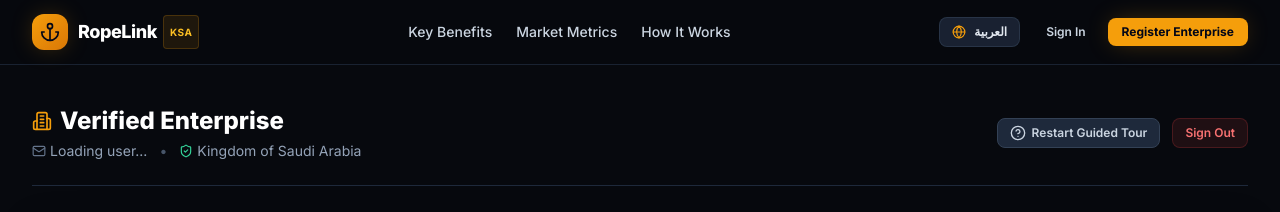
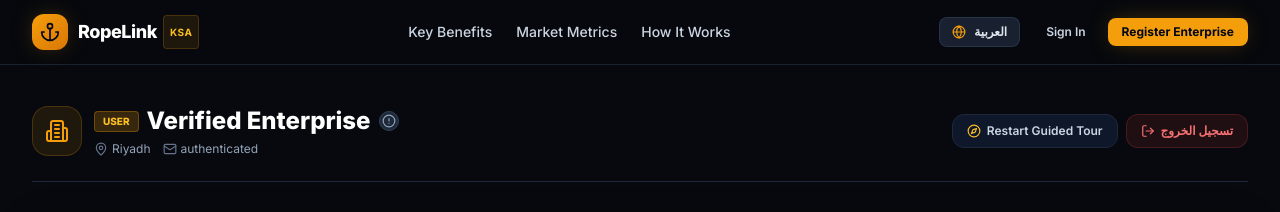
Before and after one commit to MostafaMo426/RopeLink, a Next.js app: page /en/dashboard in a window 1280 px wide. Shown: the top 212 px of the page. Built offline with nearby package versions, Linux system fonts and the light colour scheme; no server answers; the database is empty.

Commit message:
feat: add verified and non-verified check marks beside all companies and suppliers

```diff
--- a/src/components/dashboard/AdminRequestCard.tsx
+++ b/src/components/dashboard/AdminRequestCard.tsx
@@ -5,6 +5,7 @@ import { ManpowerRequest, RequestStatus } from '@/types/database';
 import { MapPin, Users, Calendar, Phone } from 'lucide-react';
 import { formatDate } from '@/lib/utils';
 import { getCityLabel, getStatusLabel, getSpecialtyLabel } from '@/lib/constants';
+import TrustBadge from '@/components/verification/TrustBadge';
 
 interface AdminRequestCardProps {
   request: ManpowerRequest;
@@ -47,7 +48,11 @@ export default function AdminRequestCard({
           </div>
         </div>
 
-        <h3 className="font-bold text-white text-base">{req.company_name}</h3>
+        <div className="flex items-center gap-2">
+          <h3 className="font-bold text-white text-base">{req.company_name}</h3>
+          <TrustBadge status={req.profiles?.verification_status || 'unverified'} variant="icon" />
+        </div>
+
         {req.notes && <p className="text-xs text-slate-400 line-clamp-2">{req.notes}</p>}
       </div>
 
--- a/src/components/dashboard/DashboardHeader.tsx
+++ b/src/components/dashboard/DashboardHeader.tsx
@@ -1,10 +1,11 @@
 'use client';
 
 import { useLocale, useTranslations } from 'next-intl';
-import { Building2, Mail, ShieldCheck, HelpCircle } from 'lucide-react';
+import { User } from '@supabase/supabase-js';
 import { Profile } from '@/types/database';
-import { User } from '@supabase/supabase-js';
+import { Building2, LogOut, Compass, MapPin, Mail } from 'lucide-react';
 import { getCityLabel } from '@/lib/constants';
+import TrustBadge from '@/components/verification/TrustBadge';
 
 interface DashboardHeaderProps {
   user: User | null;
@@ -19,57 +20,60 @@ export default function DashboardHeader({
   onRestartTour,
   onSignOut,
 }: DashboardHeaderProps) {
+  const t = useTranslations('dashboard');
   const locale = useLocale();
-  const t = useTranslations('nav');
-  const tDash = useTranslations('dashboard');
 
-  const cityDisplay = profile?.city
-    ? getCityLabel(profile.city, locale)
-    : tDash('defaultLocation');
+  const isAdmin = profile?.role === 'admin';
+  const roleLabel = isAdmin ? 'ADMIN' : profile?.role ? profile.role.toUpperCase() : 'USER';
+  const companyName = profile?.company_name || user?.user_metadata?.company_name || t('defaultCompany');
+  const city = profile?.city || 'Riyadh';
 
   return (
-    <div
-      id="tour-header"
-      className="flex flex-col sm:flex-row sm:items-center justify-between gap-4 pb-6 border-b border-slate-800"
-    >
+    <div className="flex flex-col sm:flex-row sm:items-center justify-between gap-4 pb-6 border-b border-slate-800">
+      <div className="flex items-center gap-3">
+        <div className="p-3 rounded-2xl bg-amber-500/10 border border-amber-500/20 text-amber-500">
+          <Building2 className="w-6 h-6" />
+        </div>
         <div>
-        <div className="flex items-center gap-2 mb-1">
-          <Building2 className="w-5 h-5 text-amber-500" />
+          <div className="flex items-center gap-2 flex-wrap">
+            <span className="px-2 py-0.5 rounded text-[10px] font-black bg-amber-500/20 text-amber-400 border border-amber-500/30">
+              {roleLabel}
+            </span>
             <h1 className="text-xl sm:text-2xl font-black text-white">
-            {profile?.company_name || user?.email?.split('@')[0] || tDash('defaultCompany')}
+              {companyName}
             </h1>
-          {profile?.role && (
-            <span className="text-[10px] px-2 py-0.5 rounded-full bg-amber-500/10 text-amber-400 border border-amber-500/20 font-bold uppercase">
-              {profile.role}
-            </span>
+            {!isAdmin && (
+              <TrustBadge status={profile?.verification_status || 'unverified'} variant="icon" />
             )}
           </div>
-        <div className="flex items-center gap-3 text-xs sm:text-sm text-slate-400">
+          <div className="flex items-center gap-3 text-xs text-slate-400 mt-1">
+            <span className="flex items-center gap-1">
+              <MapPin className="w-3.5 h-3.5 text-slate-500" />
+              {getCityLabel(city, locale)}
+            </span>
             <span className="flex items-center gap-1">
               <Mail className="w-3.5 h-3.5 text-slate-500" />
-            {user?.email || tDash('loadingUser')}
-          </span>
-          <span className="text-slate-600">•</span>
-          <span className="flex items-center gap-1">
-            <ShieldCheck className="w-3.5 h-3.5 text-emerald-400" />
-            {cityDisplay}
+              {user?.email || 'authenticated'}
             </span>
           </div>
         </div>
+      </div>
 
-      <div className="flex items-center gap-3">
+      <div className="flex items-center gap-2 self-start sm:self-center">
         <button
           onClick={onRestartTour}
-          className="inline-flex items-center gap-1.5 px-3 py-1.5 rounded-lg text-xs font-semibold bg-slate-800 text-slate-300 hover:text-amber-400 border border-slate-700 transition-colors cursor-pointer"
+          className="px-3.5 py-2 rounded-xl bg-slate-900 border border-slate-800 hover:border-slate-700 text-xs font-semibold text-slate-300 hover:text-white transition-all flex items-center gap-1.5 cursor-pointer"
         >
-          <HelpCircle className="w-4 h-4" />
-          <span>{tDash('restartTour')}</span>
+          <Compass className="w-3.5 h-3.5 text-amber-400" />
+          <span>{t('restartTour')}</span>
         </button>
+
         <button
           onClick={onSignOut}
-          className="px-3 py-1.5 rounded-lg text-xs font-semibold bg-red-500/10 text-red-400 border border-red-500/20 hover:bg-red-500/20 transition-colors cursor-pointer"
+          className="px-3.5 py-2 rounded-xl bg-red-500/10 border border-red-500/20 hover:bg-red-500/20 text-xs font-semibold text-red-400 transition-all flex items-center gap-1.5 cursor-pointer"
         >
-          {t('logout')}
+          <LogOut className="w-3.5 h-3.5" />
+          <span>تسجيل الخروج</span>
         </button>
       </div>
     </div>
--- a/src/components/dashboard/RequestsList.tsx
+++ b/src/components/dashboard/RequestsList.tsx
@@ -5,6 +5,7 @@ import { ManpowerRequest } from '@/types/database';
 import { MapPin, Users, Calendar } from 'lucide-react';
 import { formatDate } from '@/lib/utils';
 import { getCityLabel, getStatusLabel, getSpecialtyLabel } from '@/lib/constants';
+import TrustBadge from '@/components/verification/TrustBadge';
 
 interface RequestsListProps {
   requests: ManpowerRequest[];
@@ -50,9 +51,12 @@ export default function RequestsList({ requests, loading }: RequestsListProps) {
                   </span>
                 </div>
 
-                <h4 className="font-bold text-white text-sm sm:text-base">
-                  {req.company_name}
-                </h4>
+                <div className="flex items-center gap-2">
+                  <h4 className="font-bold text-white text-sm sm:text-base">
+                    {req.company_name}
+                  </h4>
+                  <TrustBadge status={req.profiles?.verification_status || 'unverified'} variant="icon" />
+                </div>
 
                 {req.notes && (
                   <p className="text-xs text-slate-400 line-clamp-2 leading-relaxed">
--- a/src/components/marketplace/MarketplaceCard.tsx
+++ b/src/components/marketplace/MarketplaceCard.tsx
@@ -70,7 +70,10 @@ export default function MarketplaceCard({
 
         {/* Title & Specialty */}
         <div>
-          <h3 className="font-bold text-white text-base mb-1">{req.company_name}</h3>
+          <div className="flex items-center gap-2 mb-1">
+            <h3 className="font-bold text-white text-base">{req.company_name}</h3>
+            <TrustBadge status={req.profiles?.verification_status || 'unverified'} variant="icon" />
+          </div>
           <p className="text-xs text-amber-400 font-semibold">{getSpecialtyLabel(req.specialty, locale)}</p>
         </div>
 
--- a/src/components/verification/TrustBadge.tsx
+++ b/src/components/verification/TrustBadge.tsx
@@ -2,15 +2,61 @@
 
 import { useTranslations } from 'next-intl';
 import { VerificationStatus } from '@/types/database';
-import { ShieldCheck, Clock, AlertCircle, XCircle } from 'lucide-react';
+import { ShieldCheck, Clock, AlertCircle, XCircle, CheckCircle2 } from 'lucide-react';
 
 interface TrustBadgeProps {
-  status: VerificationStatus;
+  status?: VerificationStatus;
   size?: 'sm' | 'md';
+  variant?: 'badge' | 'icon';
 }
 
-export default function TrustBadge({ status, size = 'sm' }: TrustBadgeProps) {
+export default function TrustBadge({
+  status = 'unverified',
+  size = 'sm',
+  variant = 'badge',
+}: TrustBadgeProps) {
   const t = useTranslations('verification');
+
+  if (variant === 'icon') {
+    if (status === 'verified') {
+      return (
+        <span
+          title={t('badgeVerified')}
+          className="inline-flex items-center justify-center p-0.5 rounded-full bg-emerald-500/20 text-emerald-400 border border-emerald-500/40 shrink-0"
+        >
+          <CheckCircle2 className="w-3.5 h-3.5" />
+        </span>
+      );
+    }
+    if (status === 'pending_review') {
+      return (
+        <span
+          title={t('badgePending')}
+          className="inline-flex items-center justify-center p-0.5 rounded-full bg-amber-500/20 text-amber-400 border border-amber-500/40 shrink-0"
+        >
+          <Clock className="w-3.5 h-3.5" />
+        </span>
+      );
+    }
+    if (status === 'rejected') {
+      return (
+        <span
+          title={t('badgeRejected')}
+          className="inline-flex items-center justify-center p-0.5 rounded-full bg-red-500/20 text-red-400 border border-red-500/40 shrink-0"
+        >
+          <XCircle className="w-3.5 h-3.5" />
+        </span>
+      );
+    }
+    return (
+      <span
+        title={t('badgeUnverified')}
+        className="inline-flex items-center justify-center p-0.5 rounded-full bg-slate-800 text-slate-400 border border-slate-700 shrink-0"
+      >
+        <AlertCircle className="w-3.5 h-3.5" />
+      </span>
+    );
+  }
 
   if (status === 'verified') {
     return (
--- a/src/hooks/useRequests.ts
+++ b/src/hooks/useRequests.ts
@@ -21,7 +21,7 @@ export function useRequests(userId?: string, role?: UserRole) {
       if (isSupabaseConfigured()) {
         let query = supabase
           .from('requests')
-          .select('*')
+          .select('*, profiles(*)')
           .order('created_at', { ascending: false });
 
         // If regular contractor/supplier, restrict query to their own user_id
```
Also changed, not shown: src/components/dashboard/MatchProposalsList.tsx (+9 -3 lines). Lines whose indentation alone changed are shown as unchanged.
